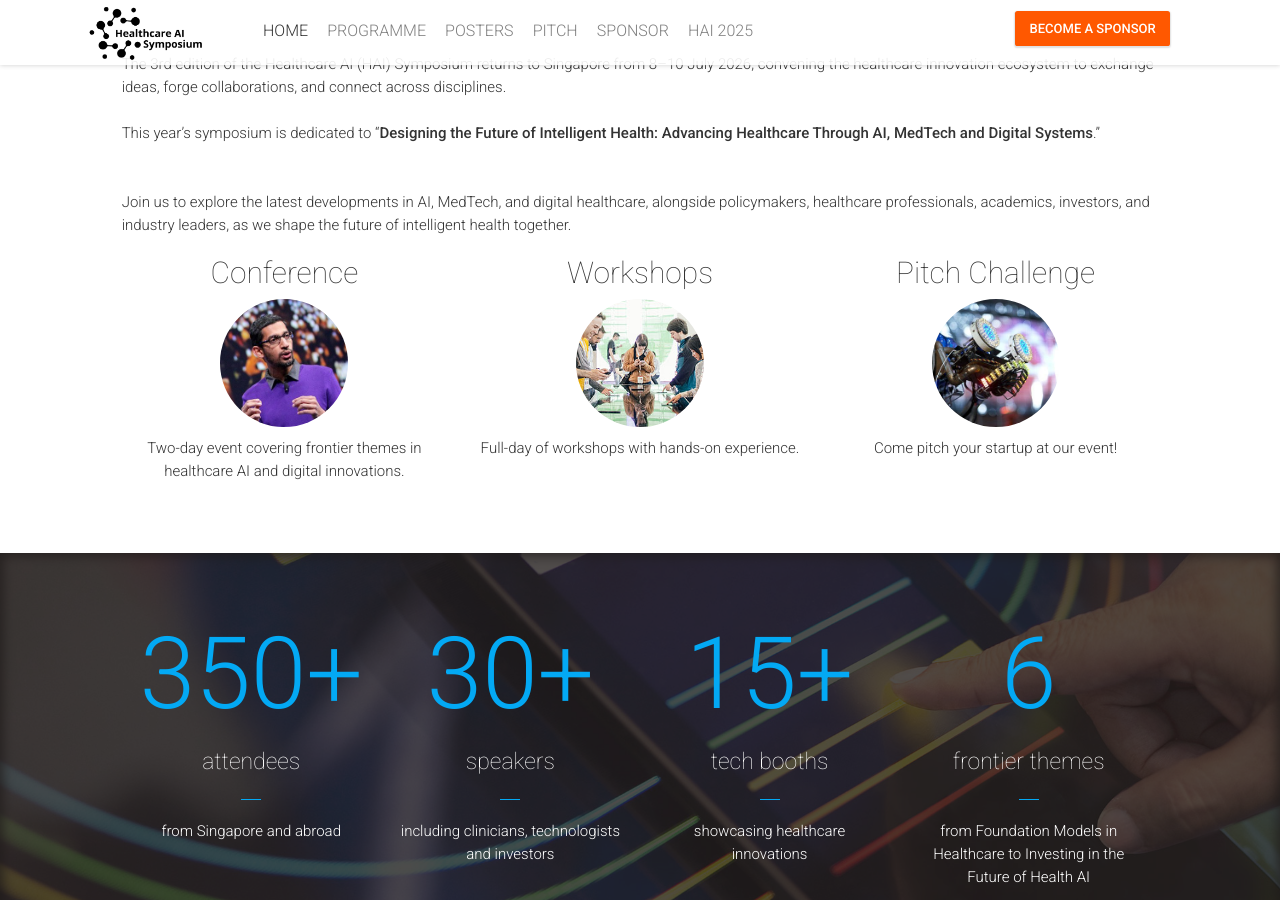
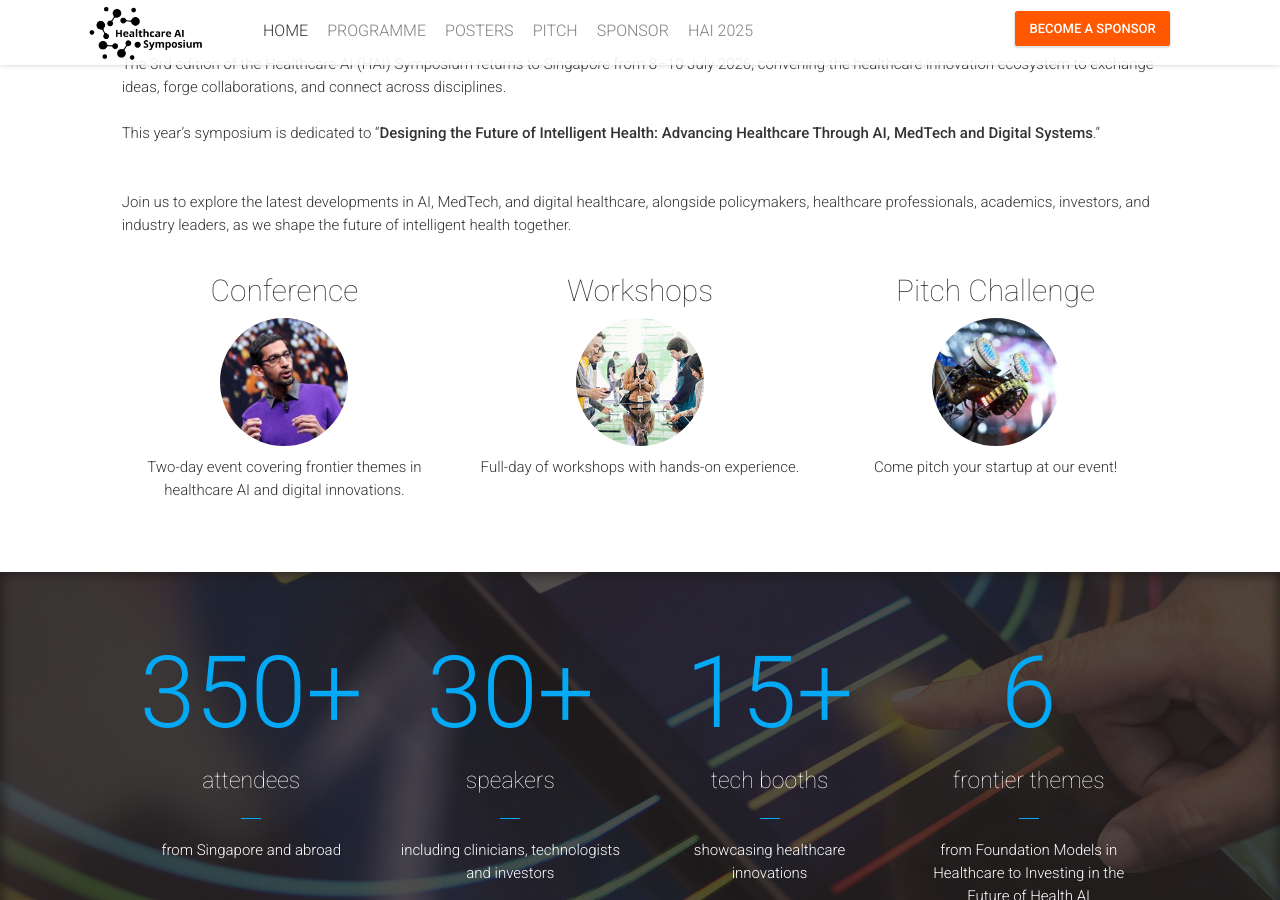
Before and after one commit to hai-webpage/hai-webpage.github.io, a Jekyll site: the page built from index.html, in a window 1280 px wide and 900 px high, scrolled down 1039 px. Built offline with Jekyll 4.4.1, drawn with Linux system fonts in a browser that asks for light colours; nearby versions of some CDN libraries; comment, search, counter and statistics services are not loaded.

Commit message:
Added extra space between text and aboutblock

```diff
--- a/_includes/about.html
+++ b/_includes/about.html
@@ -3,7 +3,7 @@
     <div class="content-wrapper">
         <div class="col-lg-10 col-lg-offset-1">
             <h3>{{ site.aboutTitle }}</h3>
-            <p class="text-left">{{ site.aboutDescription }}</p>
+            <p class="text-left">{{ site.aboutDescription }}</p><br>
 
             <div class="row about-details">
                 {% assign animationDelay = 0 %}
```
